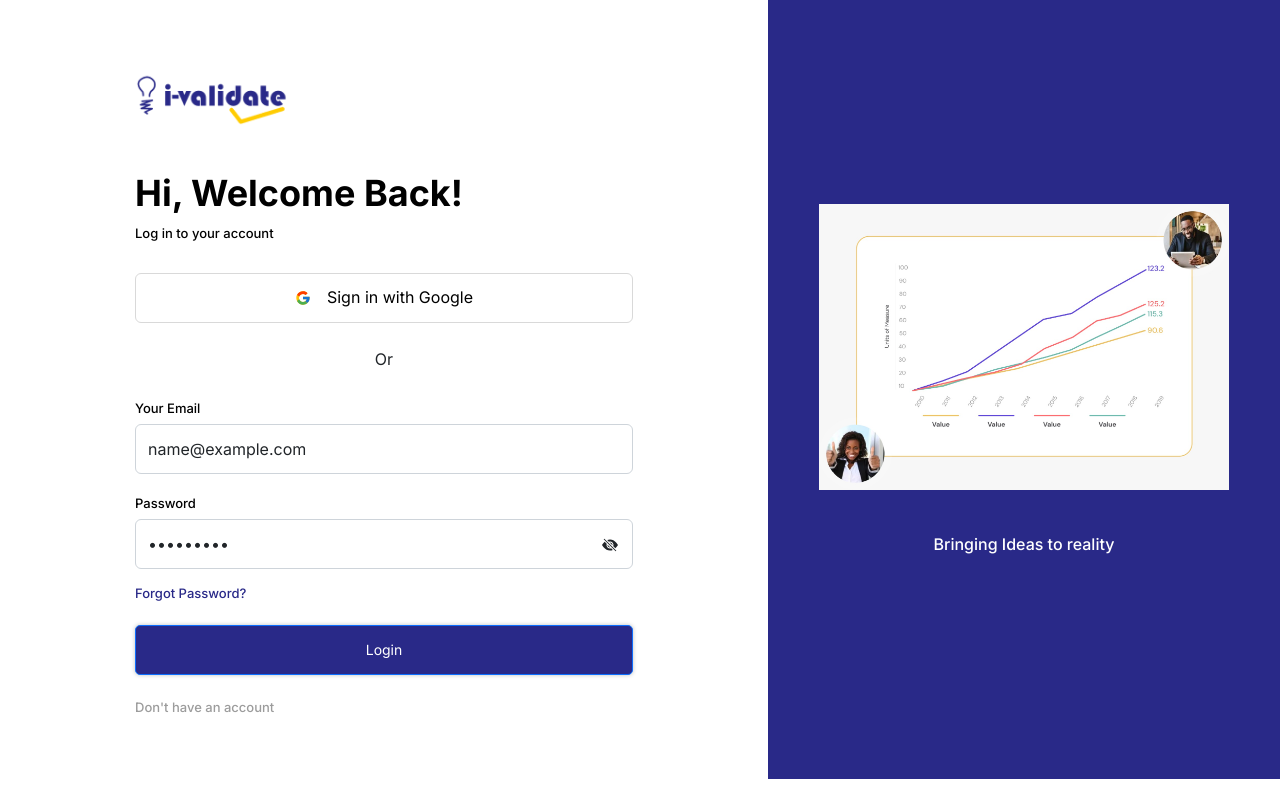
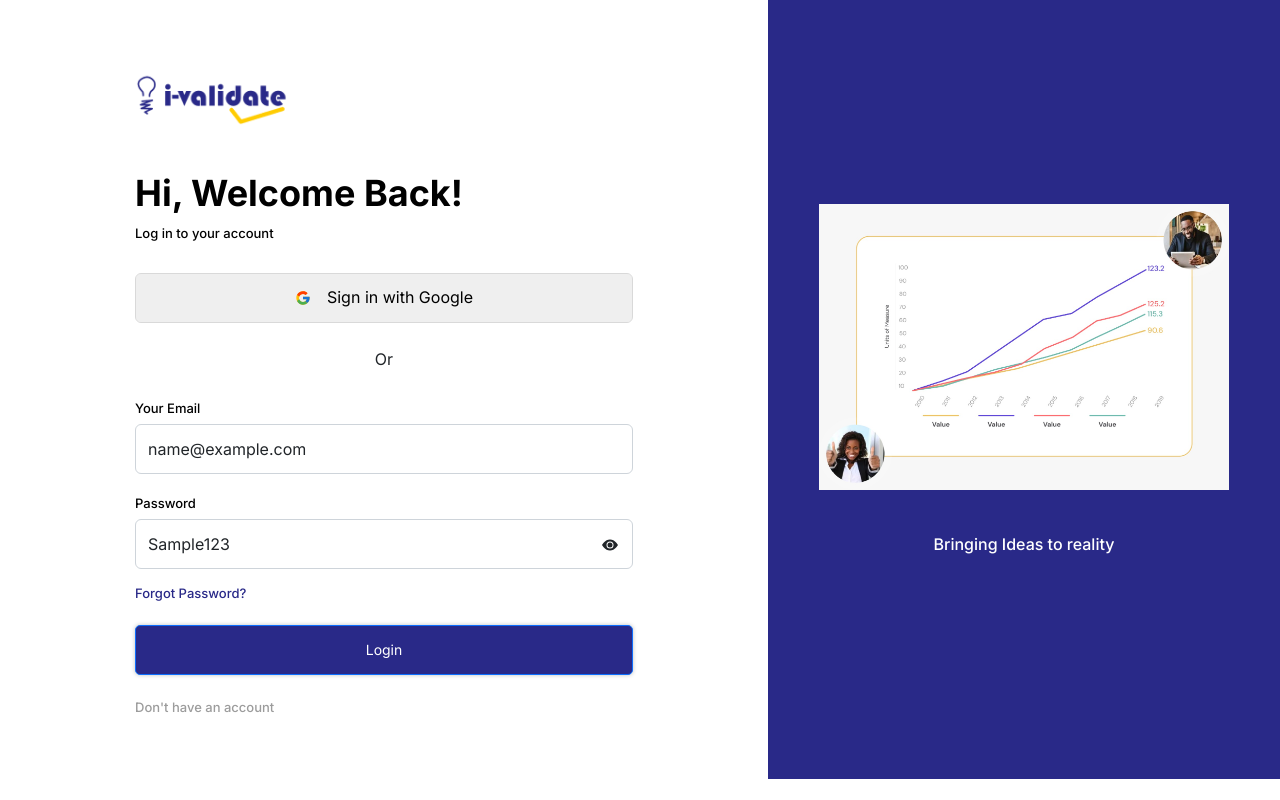
Before and after one commit to ADA-Software-Engineering-Program/i-validate-landing-page, a React (Create React App) app: page /Login in a window 1280 px wide. Both pictures are taken after typing "name@example.com", "Sample123" into the empty fields and a click on the button 610 px from the left and 543 px from the top of the page. Built offline with nearby package versions, Linux system fonts and the light colour scheme; no server answers; the HTML template or start-up script is replaced by a standard one.

Commit message:
Worked on Login functionality

```diff
--- a/src/Login/Login.js
+++ b/src/Login/Login.js
@@ -6,22 +6,53 @@ import LoginIntro from "./login-intro.jpg";
 import { FcGoogle } from "react-icons/fc";
 import Logo from "../images/signup-logo.png";
 import "./Login.css";
+import { signInWithEmailAndPassword } from "firebase/auth";
+import auth from "../config/firebase";
+import { provider } from "../config/firebase";
+import { signInWithPopup } from "firebase/auth";
+import { useNavigate } from "react-router-dom";
+import { toast } from "react-toastify";
 
 const Login = () => {
 
-  const [passwordType, setPasswordType] = useState("password");
+  const [showPassword, setShowPassword] = useState(false);
+  const [email, setEmail] = useState("");
+  const [password, setPassword] = useState("");
+
+  const navigate = useNavigate();
+
+  // const [passwordType, setPasswordType] = useState("password");
 
   const togglePassword = () => {
-    if (passwordType === "password") {
-      setPasswordType("text");
-      return;
-    }
-    setPasswordType("password");
+    setShowPassword(!showPassword);
   };
 
-  function handleSubmit(event) {
-    event.preventDefault();
-  }
+  const signIn = (e) => {
+    e.preventDefault();
+    signInWithEmailAndPassword(auth, email, password)
+      .then((userDetail) => {
+        console.log(userDetail);
+        toast.success("Login is successful");
+        navigate("/Dashboard");
+      })
+      .catch((error) => {
+        toast.error("Something went wrong, email or password is incorrect");
+        console.log(error);
+      });
+  };
+
+  const onGoogleSubmitHandler = () => {
+    signInWithPopup(auth, provider)
+      .then((data) => {
+        // setGoogleValue(data.user.email)
+        console.log(data);
+        toast.success("Login with google is successful");
+        navigate("/Dashboard");
+      })
+      .catch((error) => {
+        toast.error("Something went wrong, Try again later");
+      });
+  };
 
   return (
     <div className="d-flex login-container">
@@ -37,19 +68,23 @@ const Login = () => {
                 <p className=" mb-1 login-subtitle">Log in to your account</p>
               </div>
               <div>
-                <Link to="#" className="login-google h50 d-flex align-items-center  justify-content-center">
+                <button className="login-google h50 d-flex align-items-center  justify-content-center"
+                onClick={onGoogleSubmitHandler}
+                >
                   <FcGoogle />
                   <span>Sign in with Google</span>
-                </Link>
+                </button>
                 <p className="text-center my-4">Or</p>
               </div>
               <div className="mb-3">
-                <Form className="bg-white mt-1" onSubmit={handleSubmit}>
+                <Form className="bg-white mt-1" onSubmit={signIn}>
                   <Form.Group className="mb-3" controlId="formBasicEmail">
                     <Form.Label className="login-label">Your Email</Form.Label>
                     <Form.Control
                       type="email"
                       placeholder="samtruty@gmail.com"
+                      value={email}
+                      onChange={(e) => setEmail(e.target.value)}
                       className="h50"
                     />
                   </Form.Group>
@@ -58,16 +93,28 @@ const Login = () => {
                       <Form.Label className="login-label">Password</Form.Label>
                       <div className="position-relative">
                         <Form.Control
-                          type="password"
                           placeholder="Password must include at least 8 characters"
                           className="h50"
+                          type={showPassword ? "text" : "password"}
+                          value={password}
+                          onChange={(e) => setPassword(e.target.value)}
                         />
                         <div>
                           <button className="login-icon" onClick={togglePassword}>
-                            {passwordType === "password" ? (
-                              <BsFillEyeFill className="text-dark  position-relative top-0 end-0 " />
+                            {showPassword ? (
+                              <BsFillEyeFill
+                              className="text-dark  position-relative top-0 end-0 "
+                              onClick={() => {
+                                setShowPassword(!showPassword);
+                              }}
+                              />
                             ) : (
-                              <BsEyeSlashFill className="text-dark position-relative top-0 end-0" />
+                              <BsEyeSlashFill
+                              className="text-dark position-relative top-0 end-0"
+                              onClick={() => {
+                                setShowPassword(!showPassword);
+                              }}
+                              />
                             )}
                           </button>
                         </div>
--- a/src/components/header/Header.js
+++ b/src/components/header/Header.js
@@ -33,7 +33,7 @@ const Header = () => {
             <Nav.Link href={"./AboutUs"} className={splitLocation[1] === "AboutUs" ? "active" : ""}>About Us</Nav.Link>
             <Nav.Link href={"./ContactUs"} className={splitLocation[1] === "ContactUs" ? "active" : ""}>Contact Us</Nav.Link>
             <Nav.Link href={"./Analytic"} className={splitLocation[1] === "Analytic" ? "active" : ""}>Analytics</Nav.Link>
-            <Nav.Link href={"./Dashboard"} className={splitLocation[1] === "sign up" ? "active" : ""}>Dashboard</Nav.Link>
+            {/* <Nav.Link href={"./Dashboard"} className={splitLocation[1] === "sign up" ? "active" : ""}>Dashboard</Nav.Link> */}
             <Nav.Link href={"./Login"} className={splitLocation[1] === "Login" ? "active" : ""}>Log In</Nav.Link>
           </Nav>
         </Navbar.Collapse>
--- a/src/pages/Dashboard/Customer.js
+++ b/src/pages/Dashboard/Customer.js
@@ -46,10 +46,10 @@ function Customer() {
                 <span>Add at least one contact.</span>
             </div>
         </div>
-        <div className='d-flex justify-content-between my-2' id='notice'>
+        <div className='d-flex justify-content-between my-md-0' id='notice'>
             <div className='d-flex'>
                 <BsFillExclamationCircleFill className='notice'/>
-                <p className='my-auto ms-1'>You’ve added some contacts. Go manage them in the contact tab:</p>
+                <p className='my-auto ms-1 fs-md-4'>You’ve added some contacts. Go manage them in the contact tab:</p>
             </div>
             <div className='d-flex'>
                 <p className='my-auto'>Go to contacts</p>
--- a/src/pages/Dashboard/Dashboard.css
+++ b/src/pages/Dashboard/Dashboard.css
@@ -139,11 +139,12 @@
     }
 
     .dIcons {
-        margin-top: -6rem;
+        margin-top: 0rem;
+        margin-right: 1rem;
     }
 
     .dIcons1{
-        margin-top: -1.5rem;
+        margin-top: 1rem;
     }
 
     .dSection {
--- a/src/pages/Dashboard/Dashboard.js
+++ b/src/pages/Dashboard/Dashboard.js
@@ -1,21 +1,47 @@
-import React from 'react'
-import './Dashboard.css'
-import { Link } from 'react-router-dom'
-import { HiUserCircle } from 'react-icons/hi'
-import Dlogo from '../../images/i-validate-logo-optimiz.jpg'
-import { BsPatchCheckFill } from 'react-icons/bs'
-import { MdAddCircle } from 'react-icons/md'
-import Customer from './Customer'
-import Radiobtn from './Radiobtn'
+import React from 'react';
+import './Dashboard.css';
+import { Link } from 'react-router-dom';
+import { HiUserCircle } from 'react-icons/hi';
+import Dlogo from '../../images/i-validate-logo-optimiz.jpg';
+import { BsPatchCheckFill } from 'react-icons/bs';
+import { MdAddCircle } from 'react-icons/md';
+import Customer from './Customer';
+import Radiobtn from './Radiobtn';
+// import { signOut } from 'firebase/auth';
+// import auth from '../config/firebase/auth';
+// import { useNavigate } from 'react-router-dom';
+// import { toast } from 'react-toastify';
+
 
 function Dashboard() {
+  // import { getAuth, signOut } from "firebase/auth";
+
+  // const navigate = useNavigate();
+
+  // const logOut = () => {
+  //   signOut(auth)
+  //     .then(() => {
+  //       // Sign-out successful.
+  //       toast.success('Logout is successful');
+  //       navigate('/Home');
+  //     })
+  //     .catch((error) => {
+  //       // An error happened.
+  //       toast.error('Logout failed');
+  //     });
+  // };
+
+
   return (
 
         <main className='container'>
             <div className='d-flex justify-content-between my-3'>
                 <h4 className='fw-bolder my-auto'>Overview</h4>
                 <div className='d-flex justify-content-between'>
-                    <Link className='my-auto text-decoration-none text-dark'>Log Out</Link>
+                    <Link className='my-auto text-decoration-none text-dark'
+                    to="/Home"
+                    // onClick={logOut}
+                    >Log Out</Link>
                     <div>
                       <HiUserCircle className='hiUser'/>
                     </div>
--- a/src/signup/SignupForm.js
+++ b/src/signup/SignupForm.js
@@ -55,7 +55,7 @@ export default function SignupForm() {
         // setGoogleValue(data.user.email)
         console.log(data);
         toast.success("Registration with google is successful");
-        navigate("/login");
+        navigate("/Dashboard");
       })
       .catch((error) => {
         console.log(error);
```
